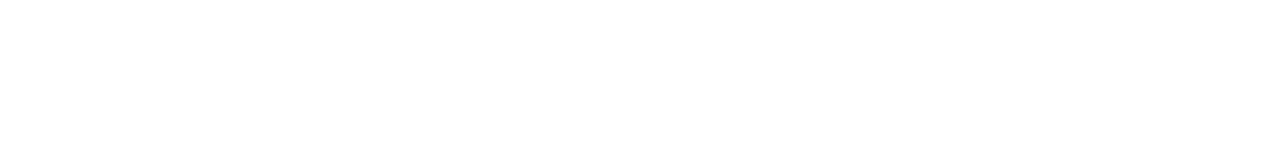
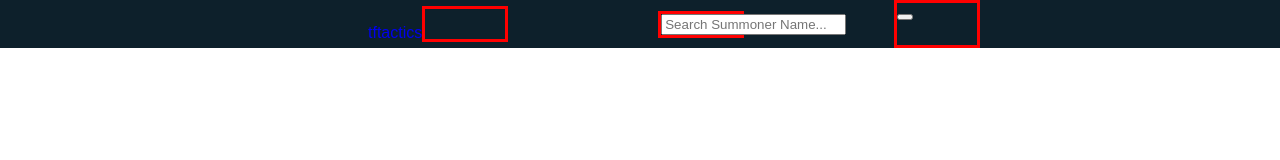
Before and after one commit to valts08/tfttactics-duplicate, a plain HTML site: page index.html in a window 1280 px wide. Drawn offline with Linux system fonts and the light colour scheme; a web font is replaced by a local one.

Commit message:
set up basic nav bar styles, positioning

```diff
--- a/index.html
+++ b/index.html
@@ -6,9 +6,31 @@
         <title></title>
         <meta name="description" content="">
         <meta name="viewport" content="width=device-width, initial-scale=1">
-        <link rel="stylesheet" href="">
+        <link rel="stylesheet" href=".\styles.css">
     </head>
     <body>
+
+        <nav>
+            <div class="nav-container">
+                <div class="logo">
+                    <a href="#home">
+                        <img src="" alt="">
+                        <span id="logo-text">tftactics</span>
+                    </a>
+                    <div class="set-selector placeh-square"></div>
+                </div>
+                <div class="summoner-search placeh-square">
+                    <div class="dropdown"></div>
+                    <input class="summoner-input" type="text" placeholder="Search Summoner Name...">
+                </div>
+                <div class="download-btn placeh-square">
+                    <button type="button">
+                        <i></i>
+                        <span></span>
+                    </button>
+                </div>
+            </div>
+        </nav>
 
 
         <script src="" async defer></script>
--- /dev/null
+++ b/styles.css
@@ -0,0 +1,49 @@
+@import url('https://fonts.googleapis.com/css2?family=Sofia+Sans:ital,wght@0,1..1000;1,1..1000&display=swap');
+
+:root {
+    --prirmary-font: "Sofia Sans", sans-serif;
+}
+
+p,
+li,
+span {
+    font-family: var(--prirmary-font);
+}
+
+a {
+    text-decoration: none;
+    text
+}
+
+body {
+    margin: 0;
+    padding: 0;
+}
+nav {
+    background-color: #0d202b;
+}
+.nav-container {
+    display: flex;
+    margin: 0 23rem;
+    min-height: 3rem;
+}
+
+.placeh-square {
+    min-width: 5rem;
+    border: 3px solid red;
+}
+
+.logo {
+    align-self: center;
+    display: flex;
+}
+
+.summoner-search {
+    align-self: center;
+    flex-grow: 1;
+    margin: 0 150px;
+}
+
+.donwloand-btn {
+    align-self: center;
+}
```
